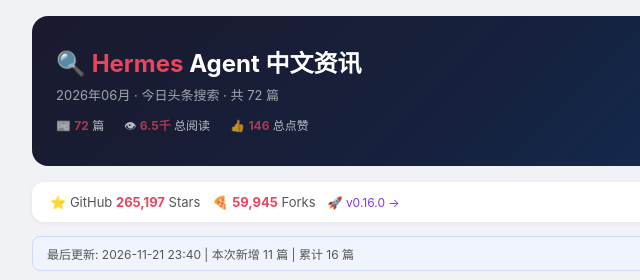
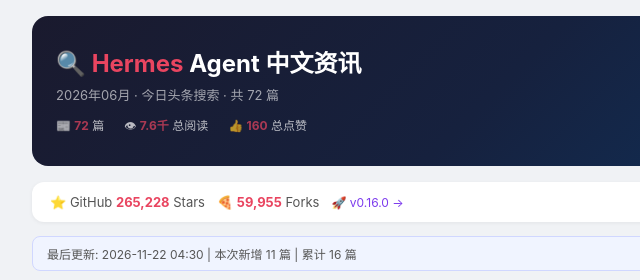
Before and after one commit to caesaryin2026/hermes-news, a plain HTML site: page hermes-news.html in a window 1280 px wide. Shown: the top 280 px of the page, 144-784 px from the left. Drawn offline with Linux system fonts and the light colour scheme.

Commit message:
🔄 News refresh 2026-11-22 04:30

```diff
--- a/hermes-news.html
+++ b/hermes-news.html
@@ -58,16 +58,16 @@ body{font-family:-apple-system,"PingFang SC","Microsoft YaHei",sans-serif;backgr
 <div class="hdr">
 <h1>&#128269; <span>Hermes</span> Agent 中文资讯</h1>
 <div class="sub">2026年06月 · 今日头条搜索 · 共 72 篇</div>
-<div class="s"><div>&#128240; <strong>72</strong> 篇</div><div>&#128065; <strong>6.5千</strong> 总阅读</div><div>&#128077; <strong>146</strong> 总点赞</div></div>
+<div class="s"><div>&#128240; <strong>72</strong> 篇</div><div>&#128065; <strong>7.6千</strong> 总阅读</div><div>&#128077; <strong>160</strong> 总点赞</div></div>
 </div>
 
 <div class="gh">
-<span class="g">&#11088; GitHub <strong>265,197</strong> Stars</span>
-<span class="g">&#127829; <strong>59,945</strong> Forks</span>
+<span class="g">&#11088; GitHub <strong>265,228</strong> Stars</span>
+<span class="g">&#127829; <strong>59,955</strong> Forks</span>
 <a href="https://github.com/NousResearch/hermes-agent/releases/tag/v2026.6.5" target="_blank">&#128640; v0.16.0 &rarr;</a>
 </div>
 
-<div class="refresh-info">最后更新: 2026-11-21 23:40 | 本次新增 11 篇 | 累计 16 篇</div>
+<div class="refresh-info">最后更新: 2026-11-22 04:30 | 本次新增 11 篇 | 累计 16 篇</div>
 
 <div class="tb">
 <span class="l">&#128204; 排序：</span>
```
Also changed, not shown: articles_cache.json (+1 -1 lines), index.html (+4 -4 lines).
